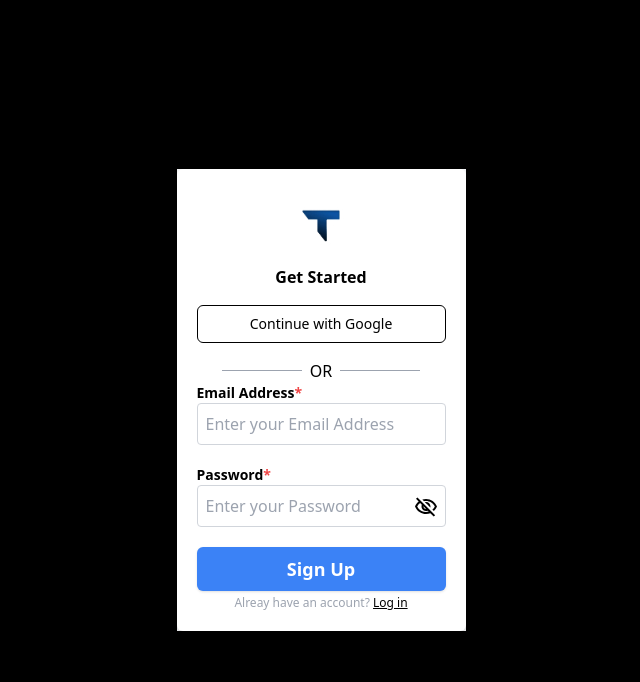
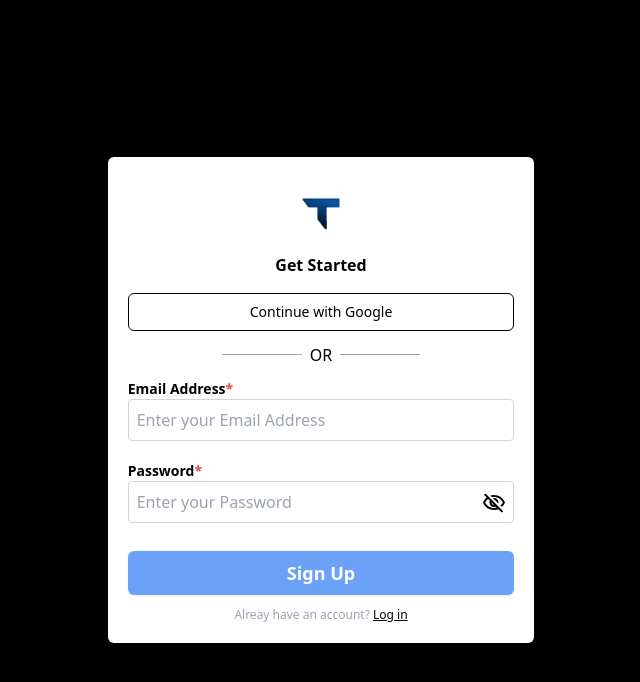
Before and after one commit to sahilyadav10/super-duper-fiesta, a Next.js app: page / in a window 1280 px wide. Shown: the top 682 px of the page, without its empty margins (319-959 px from the left). Built offline with nearby package versions, Linux system fonts and the light colour scheme.

Commit message:
add validation

```diff
--- a/src/components/button/PrimaryButton.tsx
+++ b/src/components/button/PrimaryButton.tsx
@@ -1,13 +1,15 @@
 type Props = {
   type: "button" | "submit" | "reset" | undefined;
   label: string;
+  disabled: boolean;
 };
 
-export default function PrimaryButton({ type, label }: Props) {
+export default function PrimaryButton({ type, label, disabled }: Props) {
   return (
     <button
       type={type}
-      className="w-full px-4 py-2 text-lg font-bold text-white transition-colors duration-300 bg-blue-500 rounded-md shadow hover:bg-blue-600 focus:outline-none focus:ring-blue-200 focus:ring-4"
+      disabled={disabled}
+      className="w-full px-4 py-2 text-lg font-bold text-white transition-colors duration-300 bg-blue-500 rounded-md shadow enabled:hover:bg-blue-600 focus:outline-none focus:ring-blue-200 focus:ring-4 disabled:opacity-75"
     >
       {label}
     </button>
--- a/src/components/inputField/InputField.tsx
+++ b/src/components/inputField/InputField.tsx
@@ -4,11 +4,16 @@ import VisibilityOutlinedIcon from "@mui/icons-material/VisibilityOutlined";
 import VisibilityOffOutlinedIcon from "@mui/icons-material/VisibilityOffOutlined";
 import validateEmail from "../../utils/validateEmail";
 import ValidationComponent from "./ValidationComponent";
+import validatePassword from "../../utils/validatePassword";
 
 type Props = {
   label: string;
   required: boolean;
   state: string;
+  strength?: number;
+  isValid: boolean;
+  hasValidation: boolean;
+  handleValidation: (arg1: "email" | "password", arg2: string) => void;
   type: "email" | "password";
   id: string;
   handleChange: (arg: React.ChangeEvent<HTMLInputElement>) => void;
@@ -18,31 +23,18 @@ export default function InputField({
   label,
   required,
   state,
+  strength,
+  isValid,
+  hasValidation = false,
+  handleValidation,
   type,
   id,
-
   handleChange,
 }: Props) {
   const [isVisible, setIsVisible] = useState(false);
-  const [isValid, setIsValid] = useState(true);
-
   const handleVisibility = () => {
     setIsVisible((prevState) => !prevState);
   };
-
-  const handleValidation = () => {
-    if (type === "email") {
-      if (!state) {
-        setIsValid(true);
-      }
-      if (!validateEmail(state) && state) {
-        setIsValid(false);
-      } else {
-        setIsValid(true);
-      }
-    }
-  };
-
   return (
     <div className="flex flex-col items-start">
       <label htmlFor={id} className="text-sm font-semibold">
@@ -50,7 +42,7 @@ export default function InputField({
         <span className={`text-red-500 ${!required && "hidden"}`}>*</span>
       </label>
 
-      <div className="relative pb-4">
+      <div className="relative pb-4 w-full">
         {type === "password" && (
           <div
             className="absolute top-2 right-2 cursor-pointer"
@@ -67,12 +59,26 @@ export default function InputField({
           value={state}
           onChange={handleChange}
           type={type === "email" ? "text" : isVisible ? "text" : "password"}
-          onBlur={handleValidation}
+          onBlur={() => {
+            hasValidation ? handleValidation(type, state) : null;
+          }}
           id={id}
           placeholder={`Enter your ${label}`}
           className="px-2 py-2 w-full transition duration-300 border border-gray-300 rounded focus:border-transparent focus:outline-none focus:ring-2 focus:ring-blue-200"
         />
-        {!isValid && state && <ValidationComponent type={type} />}
+        {type === "password" ? (
+          <>
+            {strength !== 0 && (
+              <ValidationComponent type={type} strength={strength} />
+            )}
+          </>
+        ) : (
+          <>
+            {hasValidation && !isValid && state && (
+              <ValidationComponent type={type} strength={strength} />
+            )}
+          </>
+        )}
       </div>
     </div>
   );
--- a/src/components/inputField/ValidationComponent.tsx
+++ b/src/components/inputField/ValidationComponent.tsx
@@ -3,22 +3,34 @@ import validateEmail from "../../utils/validateEmail";
 
 type Props = {
   type: "email" | "password";
+  strength: number | undefined;
 };
 
-export default function ValidationComponent({ type }: Props) {
+export default function strengthComponent({ type, strength }: Props) {
   if (type === "password") {
     return (
-      <div className="flex flex-col w-full pr-1 my-3 space-y-1">
+      <div className="flex flex-col w-full pr-1 my-0.5 space-y-0.1">
         <div className="flex pr-1 my-3 space-x-1">
-          <div className="p-0.5 bg-red-400 flex-1 rounded-xl"></div>
-          <div className="p-0.5 bg-red-400 flex-1 rounded-xl"></div>
-          <div className="p-0.5 bg-red-400 flex-1 rounded-xl"></div>
-          <div className="p-0.5 bg-red-400 flex-1 rounded-xl"></div>
+          {[...Array(4)].map((s, index) => {
+            if ((strength === 1 || strength === 2) && strength >= index + 1) {
+              return <div className="p-0.5 bg-red-400 flex-1 rounded-xl"></div>;
+            } else if (
+              (strength === 3 || strength === 4) &&
+              strength >= index + 1
+            ) {
+              return (
+                <div className="p-0.5 bg-green-400 flex-1 rounded-xl"></div>
+              );
+            }
+            return <div className="p-0.5 bg-gray-400 flex-1 rounded-xl"></div>;
+          })}
         </div>
-
-        <p className="text-start text-xs font-medium text-gray-400">
-          Password is weak (Add another word or two. Uncommon words are better.)
-        </p>
+        {strength <= 2 && (
+          <p className="text-start text-xs font-medium text-gray-400">
+            Password is weak (Add another word or two. Uncommon words are
+            better.)
+          </p>
+        )}
       </div>
     );
   } else if (type === "email") {
--- a/src/components/login/Login.tsx
+++ b/src/components/login/Login.tsx
@@ -1,40 +1,72 @@
 import Image from "next/image";
 import React, { useState } from "react";
 
-import VisibilityOutlinedIcon from "@mui/icons-material/VisibilityOutlined";
-import VisibilityOffOutlinedIcon from "@mui/icons-material/VisibilityOffOutlined";
-
 import TheraIcon from "../../../public/thera_icon.webp";
 import validateEmail from "../../utils/validateEmail";
+import validatePassword from "../../utils/validatePassword";
 import PrimaryButton from "../button/PrimaryButton";
 import InputField from "../inputField/InputField";
 const Login = () => {
   // const [isLogin, setIsLogin] = useState(true);
 
-  const [email, setEmail] = useState("");
-  const [password, setPassword] = useState("");
+  const [email, setEmail] = useState({ value: "", isValid: false });
+  const [password, setPassword] = useState({
+    value: "",
+    isValid: false,
+    strength: 0,
+  });
 
   const handleEmailInput = (event: React.ChangeEvent<HTMLInputElement>) => {
     const input = event.target.value.trim();
-    setEmail(input);
+    setEmail((prevState) => ({ ...prevState, value: input }));
   };
 
   const handlePasswordInput = (event: React.ChangeEvent<HTMLInputElement>) => {
     const input = event.target.value;
-    setPassword(input);
+    setPassword((prevState) => ({ ...prevState, value: input }));
+  };
+
+  const handleValidation = (type: "email" | "password", state: string) => {
+    if (type === "email") {
+      if (!validateEmail(state) && state) {
+        setEmail((prevState) => ({ ...prevState, isValid: false }));
+      } else {
+        setEmail((prevState) => ({ ...prevState, isValid: true }));
+      }
+    } else if (type === "password") {
+      const strength = validatePassword(state);
+      if (!state) {
+        setPassword((prevState) => ({
+          ...prevState,
+          isValid: false,
+          strength: 0,
+        }));
+      } else {
+        if (strength > 2) {
+          setPassword((prevState) => ({
+            ...prevState,
+            isValid: true,
+            strength,
+          }));
+        } else {
+          setPassword((prevState) => ({
+            ...prevState,
+            isValid: false,
+            strength,
+          }));
+        }
+      }
+    }
   };
 
   return (
-    <div className="flex bg-gray-100 flex-col items-center justify-center ">
-      {/* {isLogin ? <LoginForm /> : <SignUpForm />} */}
-
-      <div className="p-5 text-center bg-white rounded-md shadow-md">
+    <div className="p-5 text-center bg-white rounded-md shadow-md w-4/12">
       <div className="my-4 flex justify-center">
         <Image src={TheraIcon} alt="Thera Logo" width={50} height={50} />
       </div>
       <h1 className="my-4 text-md font-bold text-black">Get Started</h1>
 
-        <div className="flex flex-col my-4">
+      <div className="flex flex-col my-3">
         <a
           href="#"
           className="flex items-center justify-center px-4 py-2 space-x-2 transition-colors duration-300 border border-black rounded-md group hover:bg-black focus:outline-none"
@@ -45,7 +77,7 @@ const Login = () => {
         </a>
       </div>
 
-        <div className="flex items-center justify-center space-x-2">
+      <div className="flex items-center justify-center space-x-2 mb-3">
         <span className="h-px bg-gray-400 w-20"></span>
         <span className="font-normal text-black">OR</span>
         <span className="h-px bg-gray-400 w-20"></span>
@@ -55,7 +87,10 @@ const Login = () => {
         <InputField
           label="Email Address"
           required={true}
-            state={email}
+          state={email.value}
+          isValid={email.isValid}
+          hasValidation={true}
+          handleValidation={handleValidation}
           type="email"
           id="email"
           handleChange={handleEmailInput}
@@ -64,26 +99,31 @@ const Login = () => {
         <InputField
           label="Password"
           required={true}
-            state={password}
+          state={password.value}
+          strength={password.strength}
+          isValid={password.isValid}
+          hasValidation={true}
+          handleValidation={handleValidation}
           type="password"
           id="password"
           handleChange={handlePasswordInput}
         />
 
-          <div>
-            <PrimaryButton type="submit" label="Sign Up" />
+        <div className="py-2">
+          <PrimaryButton
+            disabled={!email.isValid || !password.isValid}
+            type="submit"
+            label="Sign Up"
+          />
         </div>
 
         <div>
           <p className="text-center text-xs font-medium text-gray-400">
             Alreay have an account?{" "}
-              <span className="underline text-black cursor-pointer">
-                Log in
-              </span>
+            <span className="underline text-black cursor-pointer">Log in</span>
           </p>
         </div>
       </form>
-      </div>
     </div>
   );
 };
--- /dev/null
+++ b/src/utils/validatePassword.ts
@@ -0,0 +1,10 @@
+export default function validatePassword(password: string): number {
+  let strength = 1;
+  if (password === "password") {
+    strength = 2;
+  } else if (password === "Ther@123!") {
+    strength = 4;
+  }
+
+  return strength;
+}
```
Lines whose indentation alone changed are shown as unchanged.
